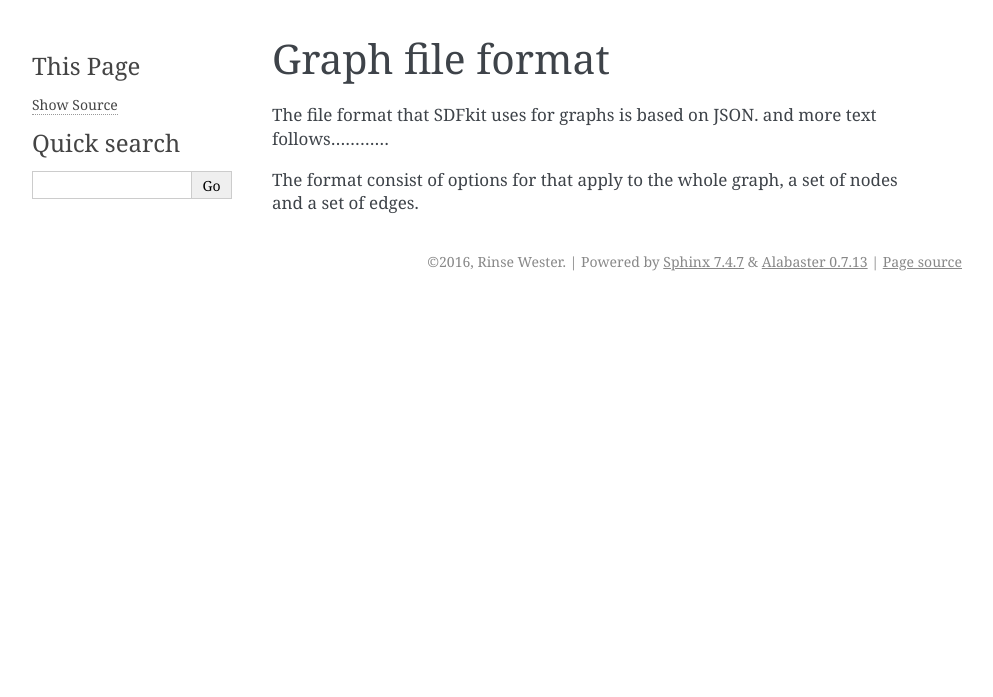
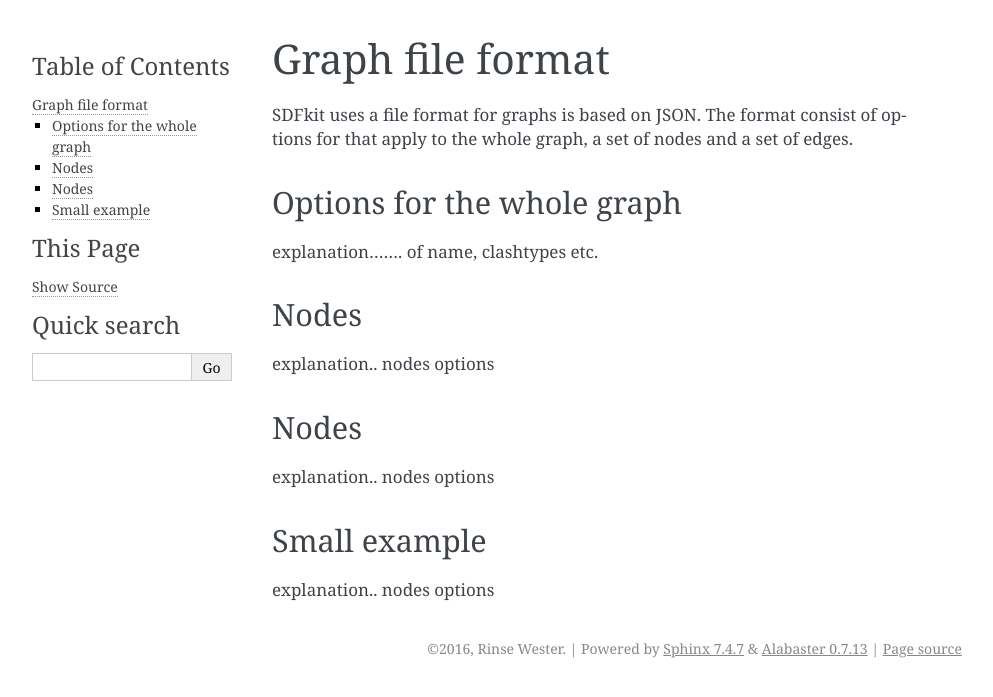
Before and after one commit to rinsewester/SDFkit, a Sphinx documentation site: the page built from docs/fileformat.rst, in a window 1280 px wide. Shown: the top 697 px of the page, without its empty margins (148-1141 px from the left). Built offline with Sphinx 7.4.7, drawn with Linux system fonts in a browser that asks for light colours.

Commit message:
Changed titles to chapter titles and created sections to explain the file format.

```diff
--- a/docs/fileformat.rst
+++ b/docs/fileformat.rst
@@ -1,7 +1,26 @@
+*****************
 Graph file format
-=======================
+*****************
 
-The file format that SDFkit uses for graphs is based on JSON.
-and more text follows............
+SDFkit uses a file format for graphs is based on JSON.
+The format consist of options for that apply to the whole graph, a set of nodes and a set of edges.
 
-The format consist of options for that apply to the whole graph, a set of nodes and a set of edges.
+
+Options for the whole graph
+===========================
+explanation....... of name, clashtypes etc.
+
+
+Nodes
+===========================
+explanation.. nodes options
+
+
+Nodes
+===========================
+explanation.. nodes options
+
+
+Small example
+===========================
+explanation.. nodes options
--- a/docs/index.rst
+++ b/docs/index.rst
@@ -1,5 +1,6 @@
-SDFkit
-==================================
+************
+Introduction
+************
 
 Contents:
 
--- a/docs/intro.rst
+++ b/docs/intro.rst
@@ -1,4 +1,5 @@
-Introduction to SDFkit
-==================================
+**********************
+Introdcution to SDFkit
+**********************
 
 introduce sdfkit: what is it, show screenshot
--- a/docs/usage.rst
+++ b/docs/usage.rst
@@ -1,4 +1,5 @@
+************
 Using SDFkit
-==================================
+************
 
 how to use SDFkit.....
```
